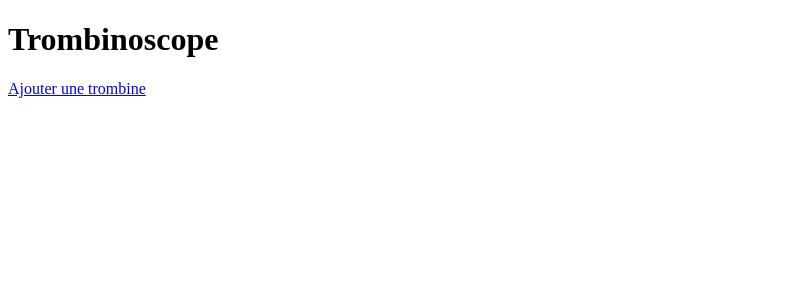
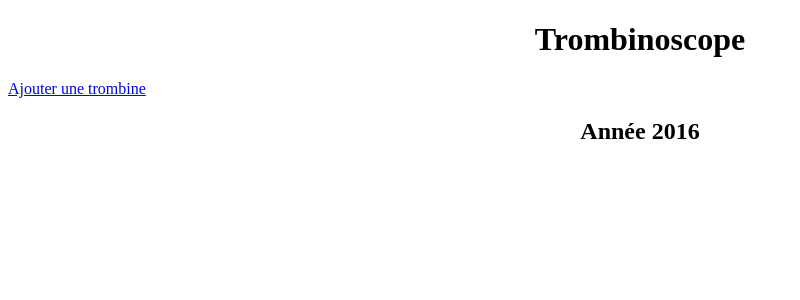
Before and after one commit to CCalenge/acces_profil, a PHP site: page / in a window 1280 px wide. Shown: the top 300 px of the page, without its empty margins (0-800 px from the left). Run offline with PHP 8.4, Linux system fonts and the light colour scheme; data that the repository does not hold is empty.

Commit message:
css tests

```diff
--- /dev/null
+++ b/css/style.css
@@ -0,0 +1,16 @@
+h1 {
+text-align: center;
+}
+
+h2 {
+  text-align: center;
+}
+
+.portrait img {
+  width: 300px;
+  float: left;
+  display: inline;
+  padding: 5px;
+
+
+}
--- a/galerie.php
+++ b/galerie.php
@@ -3,9 +3,10 @@
   <head>
     <meta charset="utf-8">
     <title>galerie</title>
+    <link rel="stylesheet" href="css/style.css" media="screen"/>
   </head>
   <body>
-
+<h2>Année 2016</h2>
 <?php
 include 'connect.php';
 
@@ -15,7 +16,16 @@
 while ($donnees = $reponse->fetch())
 { ?>
 
+
+
+<div class="portrait">
+
   <img src="uploads/<?php echo $donnees['photo'];?>" />
+
+  <h3><?php echo $donnees['prenom'];?> <?php echo $donnees['nom']; ?></h3>
+</div>
+
+
 <?php
 }
 $reponse->closeCursor();
--- a/index.php
+++ b/index.php
@@ -3,6 +3,7 @@
   <head>
     <meta charset="utf-8">
     <title>Trombinoscope</title>
+    <link rel="stylesheet" href="css/style.css" media="screen" title="no title"/>
   </head>
   <body>
 
```
Also changed, not shown: style.css (deleted).
